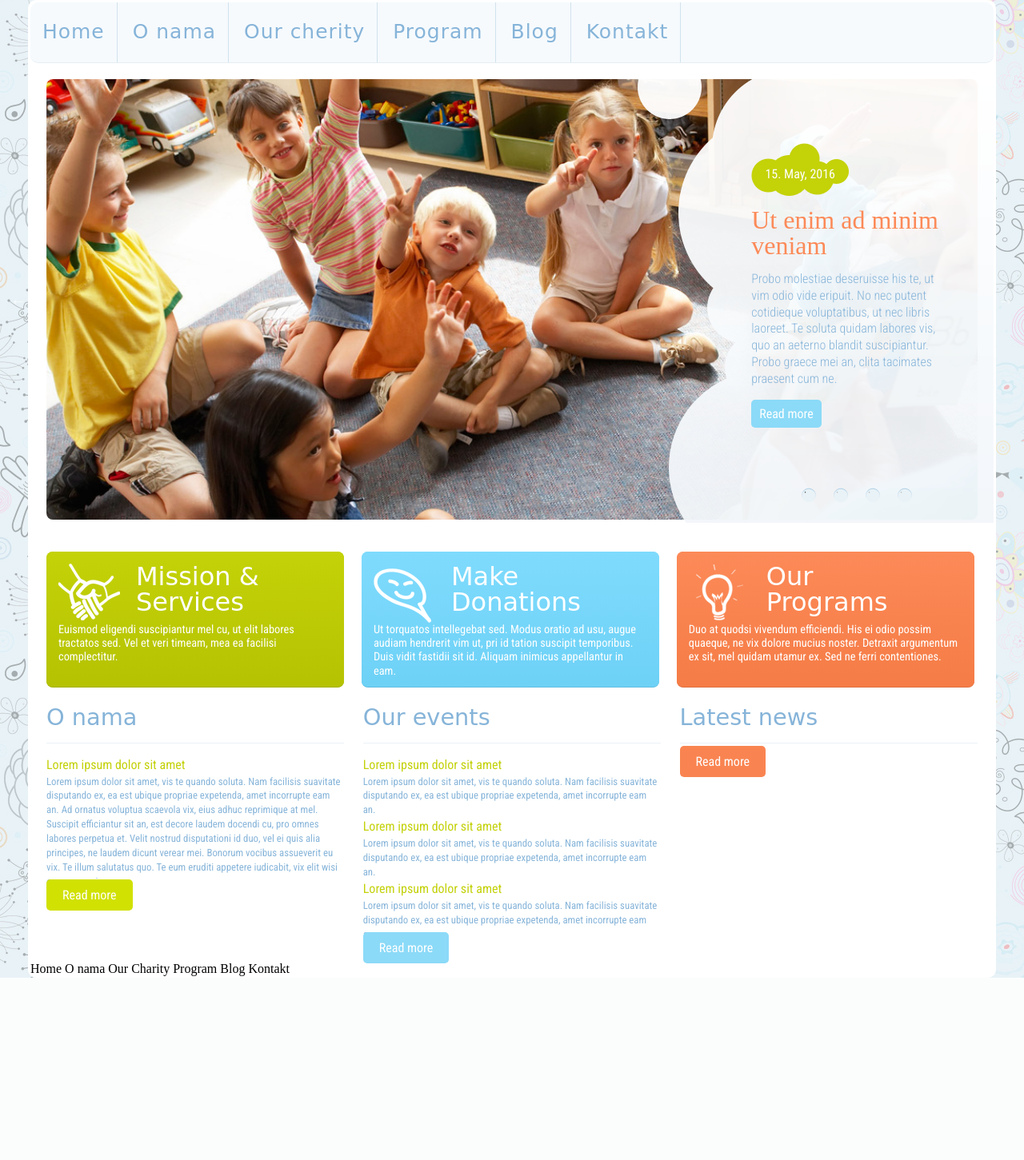
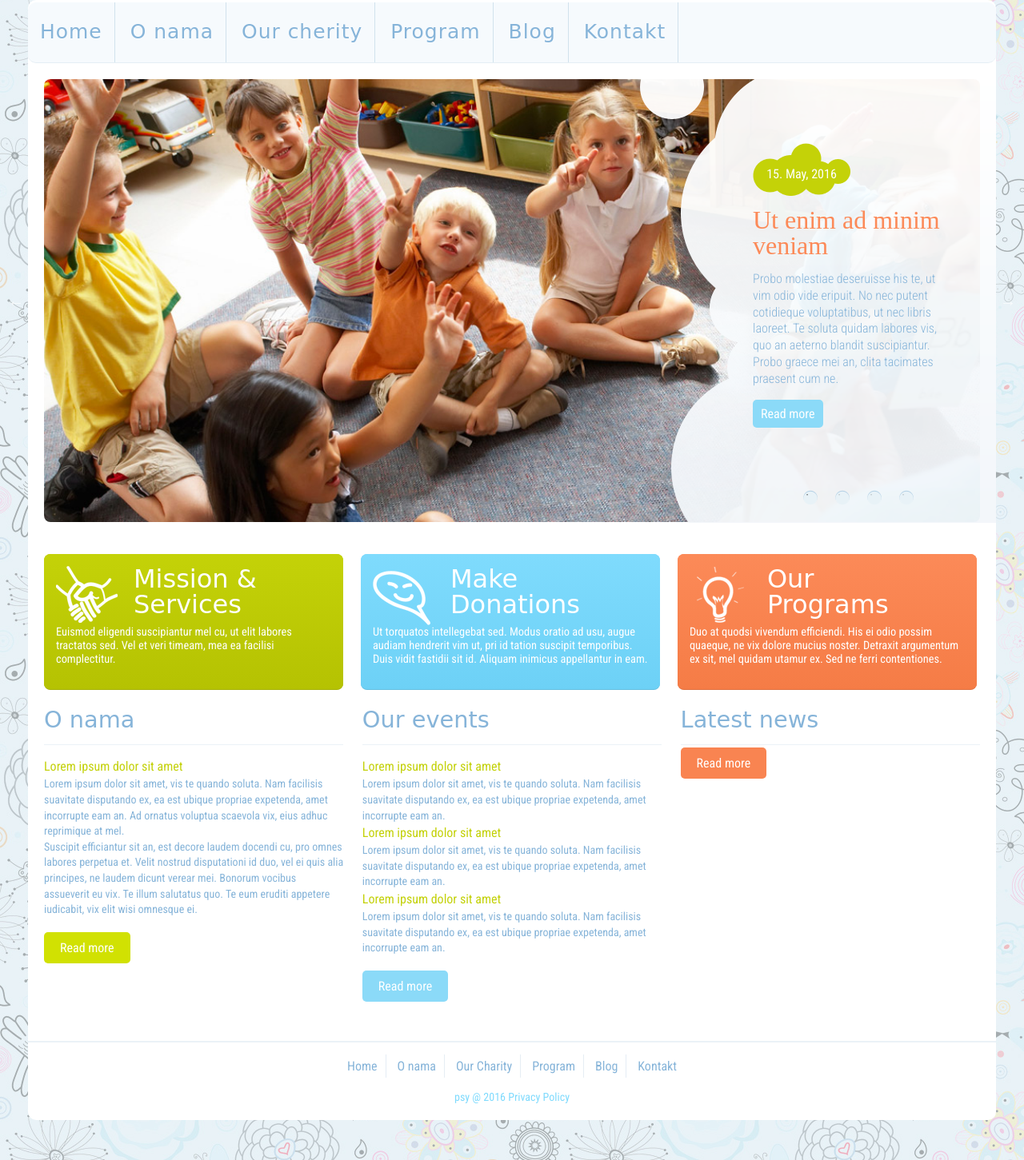
Before and after one commit to aleksandarbatin/pstherapy-dev, a PHP site: page / in a window 1280 px wide. Shown: the part 141-1592 px from the top of the page at 80% size. Before the commit the page ends 1364 px from the top, so only its background shows below. Run offline with PHP 8.4, Linux system fonts and the light colour scheme; some libraries are stand-ins or nearby versions; some web fonts are replaced.

Commit message:
content block and footer menu

```diff
--- a/app/assets/css/main.css
+++ b/app/assets/css/main.css
@@ -128,7 +128,8 @@ html, body {
   overflow-x: hidden; }
 
 body {
-  background: url("../img/bg.jpg"); }
+  background: url("../img/bg.jpg");
+  padding-bottom: 50px; }
 
 img {
   display: block;
@@ -243,27 +244,30 @@ u {
 ----- CONTENT BLOCK
 ===========================*/
 .content {
-  padding: 10px 20px; }
+  padding: 10px 20px;
+  margin-bottom: 50px; }
 
 .content_block {
   display: inline-block;
   width: 32%;
   height: auto; }
-  .content_block .content_title {
+  .content_block .content_block_title {
     font-family: Salsa, cursive;
     font-size: 1.8rem;
     color: #86b4d9;
     padding-bottom: 17px;
     margin-bottom: 15px;
     border-bottom: 1px solid #ebf2f7; }
-  .content_block .content_subtitle {
+  .content_block .content_block_subtitle {
     font-family: "Roboto Condensed", sans-serif;
     font-size: 1rem;
     line-height: 1.5;
     color: #c3d108; }
+  .content_block .content_block_text {
+    margin-bottom: 30px; }
   .content_block p {
     font-family: "Roboto Condensed", sans-serif;
-    font-size: 0.8rem;
+    font-size: 0.875rem;
     line-height: 1.4;
     color: #86b4d9; }
   .content_block .btn-read {
@@ -294,7 +298,7 @@ u {
     display: inline-block; }
 
 .page-wrapper .container {
-  padding: 3px;
+  padding: 3px 0 20px;
   background-color: #fff;
   border-radius: 10px; }
 
@@ -312,6 +316,28 @@ u {
       letter-spacing: 1px;
       text-decoration: none;
       color: #86b4d9; }
+
+.footer_menu {
+  padding: 15px 0;
+  text-align: center;
+  border-top: 2px solid #ebf2f7; }
+  .footer_menu li {
+    padding: 5px 10px;
+    border-right: 1px solid #e5edf4; }
+    .footer_menu li a {
+      font-family: "Roboto Condensed", sans-serif;
+      font-size: 1rem;
+      line-height: 1.2;
+      color: #86b4d9; }
+  .footer_menu li:last-child {
+    border: none; }
+
+.footer_rights {
+  font-family: "Roboto Condensed", sans-serif;
+  font-size: 0.875rem;
+  line-height: 1.3;
+  text-align: center;
+  color: #7EDAFD; }
 
 /*===============
 -- HOME SLIDER
--- a/app/index.html
+++ b/app/index.html
@@ -101,29 +101,29 @@
 			</div>
 			<div class="content">
 				<div class="content_block">
-					<h3 class="content_title">O nama</h3>
-					<div class="content_text">
-						<p class="content_subtitle">Lorem ipsum dolor sit amet</p>
+					<h3 class="content_block_title">O nama</h3>
+					<div class="content_block_text">
+						<p class="content_block_subtitle">Lorem ipsum dolor sit amet</p>
 						<p>Lorem ipsum dolor sit amet, vis te quando soluta. Nam facilisis suavitate disputando ex, ea est ubique propriae expetenda, amet incorrupte eam an. Ad ornatus voluptua scaevola vix, eius adhuc reprimique at mel.</p>
 						<p>Suscipit efficiantur sit an, est decore laudem docendi cu, pro omnes labores perpetua et. Velit nostrud disputationi id duo, vel ei quis alia principes, ne laudem dicunt verear mei. Bonorum vocibus assueverit eu vix. Te illum salutatus quo. Te eum eruditi appetere iudicabit, vix elit wisi omnesque ei.</p>
-						<a href="#" class="btn-read">Read more</a>
 					</div>
+					<a href="#" class="btn-read">Read more</a>
 				</div>
 				<div class="content_block">
-					<h3 class="content_title">Our events</h3>
-					<div class="content_text">
-						<p class="content_subtitle">Lorem ipsum dolor sit amet</p>
+					<h3 class="content_block_title">Our events</h3>
+					<div class="content_block_text">
+						<p class="content_block_subtitle">Lorem ipsum dolor sit amet</p>
 						<p>Lorem ipsum dolor sit amet, vis te quando soluta. Nam facilisis suavitate disputando ex, ea est ubique propriae expetenda, amet incorrupte eam an.</p>
-						<p class="content_subtitle">Lorem ipsum dolor sit amet</p>
+						<p class="content_block_subtitle">Lorem ipsum dolor sit amet</p>
 						<p>Lorem ipsum dolor sit amet, vis te quando soluta. Nam facilisis suavitate disputando ex, ea est ubique propriae expetenda, amet incorrupte eam an.</p>
-						<p class="content_subtitle">Lorem ipsum dolor sit amet</p>
+						<p class="content_block_subtitle">Lorem ipsum dolor sit amet</p>
 						<p>Lorem ipsum dolor sit amet, vis te quando soluta. Nam facilisis suavitate disputando ex, ea est ubique propriae expetenda, amet incorrupte eam an.</p>
-						<a href="#" class="btn-read">Read more</a>
 					</div>
+					<a href="#" class="btn-read">Read more</a>
 				</div>
 				<div class="content_block">
-					<h3 class="content_title">Latest news</h3>
-					<div class="content_minibox">
+					<h3 class="content_block_title">Latest news</h3>
+					<div class="content_block_minibox">
 						<img src="#" alt="">
 						<p class="datemini"></p>
 						<p class="textmini"></p>
@@ -137,14 +137,15 @@
 				</div>
 			</div>
 			<div class="footer">
-				<ul class="footer_items">
-					<li>Home</li>
-					<li>O nama</li>
-					<li>Our Charity</li>
-					<li>Program</li>
-					<li>Blog</li>
-					<li>Kontakt</li>
+				<ul class="footer_menu">
+					<li><a href="#">Home</a></li>
+					<li><a href="#">O nama</a></li>
+					<li><a href="#">Our Charity</a></li>
+					<li><a href="#">Program</a></li>
+					<li><a href="#">Blog</a></li>
+					<li><a href="#">Kontakt</a></li>
 				</ul>
+				<div class="footer_rights">psy @ 2016 Privacy Policy</div>
 			</div>
 		</div>
 	</div>
--- a/app/scss/components/_content-block.scss
+++ b/app/scss/components/_content-block.scss
@@ -4,6 +4,7 @@
 
 .content {
 	padding: 10px 20px;
+	margin-bottom:50px;
 }
 
 
@@ -11,7 +12,7 @@
 	display: inline-block;
 	width:32%;
 	height:auto;
-	.content_title {
+	.content_block_title {
 		font-family: Salsa, cursive;
 		font-size: 1.8rem;
 		color:$title-color;
@@ -19,15 +20,18 @@
     	margin-bottom: 15px;
 		border-bottom: 1px solid rgb(235, 242, 247);
 	}
-	.content_subtitle {
+	.content_block_subtitle {
 		font-family:$textFont;
 		font-size:1rem;
 		line-height:1.5;
 		color: #c3d108;
 	}
+	.content_block_text {
+		margin-bottom:30px;
+	}
 	p {
 		font-family:$textFont;
-		font-size: 0.8rem;
+		font-size: 0.875rem;
 		line-height:1.4;
 		color: #86b4d9;
 	}
@@ -39,6 +43,7 @@
 		border-radius:5px;
 	}
 }
+
 .content_block:nth-of-type(1){
 	float:left;
 	margin-right: 2%;
--- a/app/scss/config/_baseConfig.scss
+++ b/app/scss/config/_baseConfig.scss
@@ -26,6 +26,7 @@ html, body {
 
 body {
     background: url('../img/bg.jpg');
+    padding-bottom:50px
 }
 
 img {
--- /dev/null
+++ b/app/scss/layout/_footer.scss
@@ -0,0 +1,29 @@
+	//-------------------------
+//-------------------FOOTER
+//-------------------------
+.footer_menu {
+	padding:15px 0;
+    text-align: center;
+    border-top: 2px solid rgb(235, 242, 247);
+    li {
+    	padding:5px 10px;
+	    border-right: 1px solid rgb(229, 237, 244);
+    	a {
+    	font-family: $textFont;
+    	font-size: 1rem;
+    	line-height:1.2;
+		color: #86b4d9;
+    	}
+	}
+	li:last-child {
+    		border:none;
+    	}
+}
+
+.footer_rights {
+	font-family:$textFont;
+	font-size:0.875rem;
+	line-height:1.3;
+    text-align: center;
+    color: #7EDAFD;
+}
--- a/app/scss/layout/header/_header.scss
+++ b/app/scss/layout/_header.scss
@@ -11,7 +11,7 @@
 
 .page-wrapper {
 	.container {
-	padding:3px;
+	padding:3px 0 20px;
 	background-color:#fff;
 	border-radius: 10px;
 	}
--- a/app/scss/layout/footer/_footer.scss
+++ /dev/null
@@ -1,6 +0,0 @@
-//-------------------------
-//-------------------FOOTER
-//-------------------------
-footer {
-
-}
--- a/app/scss/main.scss
+++ b/app/scss/main.scss
@@ -29,9 +29,9 @@
 @import "components/content-block";
 
 //------LAYOUT
-@import "layout/header/header";
-@import "layout/footer/footer";
-@import "layout/article/articles";
+@import "layout/header";
+@import "layout/footer";
+@import "layout/articles";
 
 //------SLIDERS
 @import "sliders/homeSlider";
```
Also changed, not shown: app/scss/layout/_articles.scss (renamed from app/scss/layout/article/_articles.scss).
